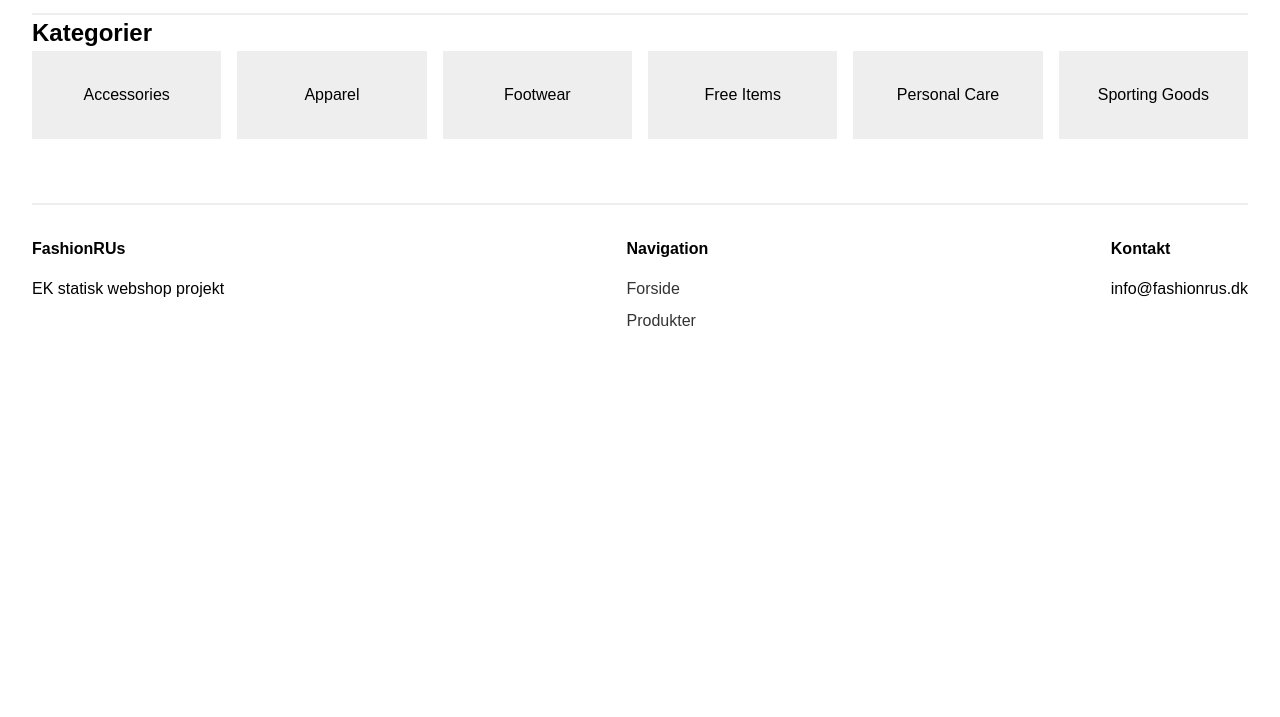
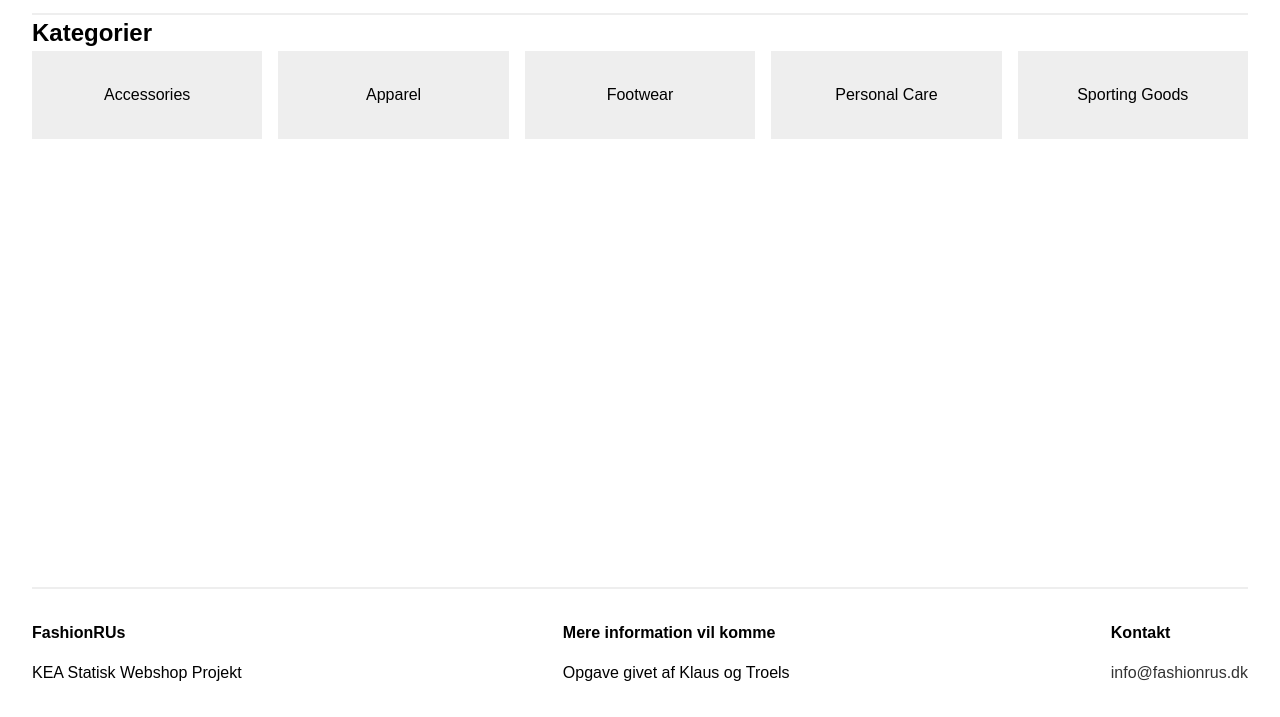
Before and after one commit to VasilisaVirovka/Tema-8, a plain HTML site: page index.html in a window 1280 px wide. Shown: the part 83-800 px from the top of the page. Drawn offline with Linux system fonts and the light colour scheme.

Commit message:
Send 4.0

```diff
--- a/index.html
+++ b/index.html
@@ -2,11 +2,15 @@
 <html lang="da">
 <head>
   <meta charset="UTF-8">
-  <title>FashionRUs</title>
+  <title>FashionRUs- Forside</title>
   <link rel="stylesheet" href="style.css">
 </head>
 
 <body class="index_page">
+
+  <!-- =====================
+       HEADER / NAVIGATION
+  ====================== -->
 
   <header class="site_header">
 
@@ -22,43 +26,71 @@
 
   </header>
 
+
+  <!-- =====================
+       MAIN CONTENT
+  ====================== -->
+
   <main>
+
     <h2>Kategorier</h2>
 
-  <!-- Container som opgaven nævner -->
     <section class="category_list_container">
 
-    <a href="productlist.html" class="category">Accessories</a>
-    <a href="productlist.html" class="category">Apparel</a>
-    <a href="productlist.html" class="category">Footwear</a>
-    <a href="productlist.html" class="category">Free Items</a>
-    <a href="productlist.html" class="category">Personal Care</a>
-    <a href="productlist.html" class="category">Sporting Goods</a>
+      <a href="produktliste.html" class="category">
+        Accessories
+      </a>
+
+      <a href="produktliste.html" class="category">
+        Apparel
+      </a>
+
+      <a href="produktliste.html" class="category">
+        Footwear
+      </a>
+
+      <a href="produktliste.html" class="category">
+        Personal Care
+      </a>
+
+      <a href="produktliste.html" class="category">
+        Sporting Goods
+      </a>
 
     </section>
+
   </main>
+
+
+  <!-- =====================
+       FOOTER
+  ====================== -->
+
   <footer class="site_footer">
 
     <div class="footer_inner">
 
       <div class="footer_col">
         <h4>FashionRUs</h4>
-      <p>EK statisk webshop projekt</p>
+        <p>KEA Statisk Webshop Projekt</p>
       </div>
 
       <div class="footer_col">
-      <h4>Navigation</h4>
-      <a href="index.html">Forside</a>
-      <a href="produktliste.html">Produkter</a>
+        <h4>Mere information vil komme</h4>
+        <p>Opgave givet af Klaus og Troels</p>
+
       </div>
 
       <div class="footer_col">
         <h4>Kontakt</h4>
-      <p>info@fashionrus.dk</p>
+        <p>
+  <a href="mailto:info@fashionrus.dk">info@fashionrus.dk</a>
+</p>
       </div>
 
     </div>
 
   </footer>
+
 </body>
 </html>
--- a/style.css
+++ b/style.css
@@ -1,6 +1,20 @@
 /* =====================================
    GLOBAL / RESET
 ===================================== */
+/* =====================================
+   PAGE LAYOUT (HEADER - MAIN - FOOTER)
+===================================== */
+
+body {
+  min-height: 100vh;
+  display: flex;
+  flex-direction: column;
+}
+
+main {
+  flex: 1;
+}
+
 
 * {
   margin: 0;
@@ -23,6 +37,8 @@ a {
   text-decoration: none;
   color: black;
 }
+
+
 
 
 /* =====================================
```
Also changed, not shown: produkt.html (+7 -5 lines), produktliste.html (+11 -8 lines). Lines whose indentation alone changed are shown as unchanged.
